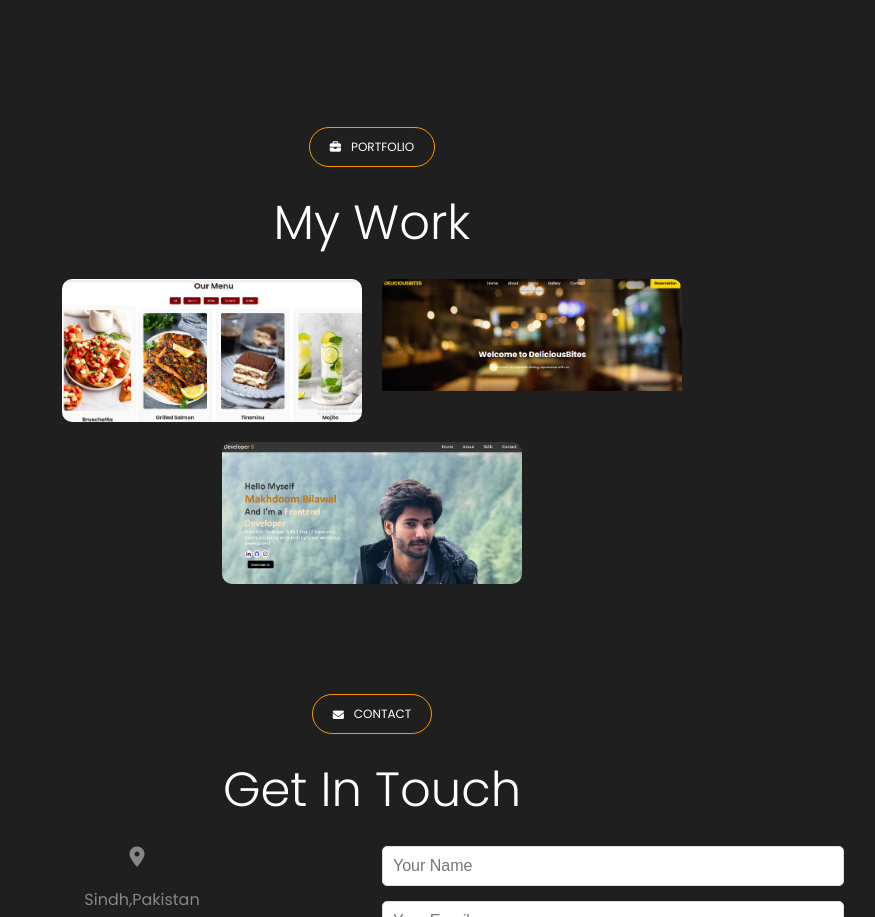
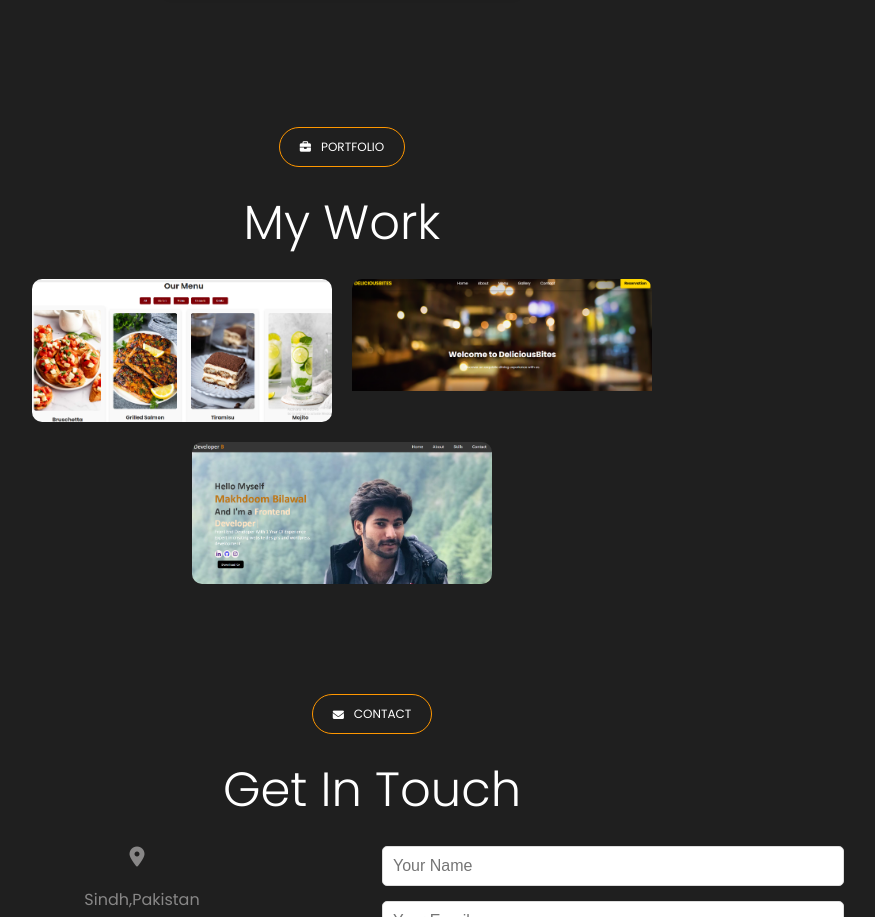
Before and after one commit to makhdoombilawal/makhdoom, a plain HTML site: page index.html in a window 1280 px wide. Shown: the part 4807-5724 px from the top of the page, without its empty margins (398-1273 px from the left). Drawn offline with Linux system fonts and the light colour scheme.

Commit message:
Update styles.css

```diff
--- a/styles.css
+++ b/styles.css
@@ -787,7 +787,7 @@ body {
     text-align: center;
     position: relative;
     margin: 0 auto;
-    left: 130px;
+    left: 100px;
     max-width: 800px; /* Limit the maximum width */
 }
 
```
